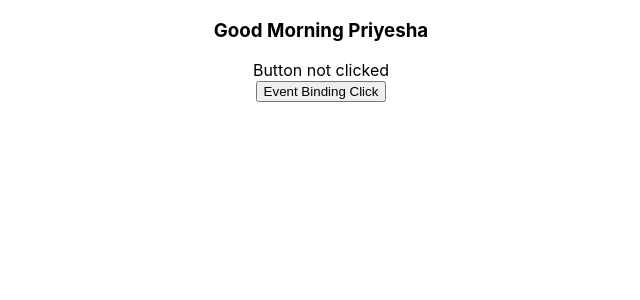
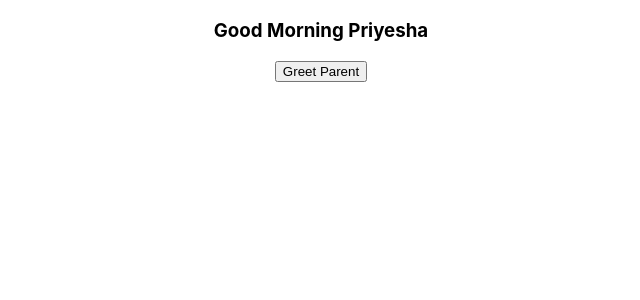
Before and after one commit to Priyesha/Learning-React, a React (Create React App) app: page / in a window 1280 px wide. Shown: the top 300 px of the page, without its empty margins (319-959 px from the left). Built offline with nearby package versions, Linux system fonts and the light colour scheme.

Commit message:
passing method as props

```diff
--- a/src/App.js
+++ b/src/App.js
@@ -8,6 +8,7 @@
 import EventHandlingFunctional from './components/eventHandlingFunctional';
 import EventHandlingClass from './components/eventHandlingClass';
 import EventBinding from './components/eventBinding';
+import Parent from './components/parentComponent'
 
 function App() {
   return (
@@ -32,7 +33,8 @@
     {/* <Counter></Counter>
     <EventHandlingFunctional/>
     <EventHandlingClass/> */}
-    <EventBinding></EventBinding>
+    {/* <EventBinding></EventBinding> */}
+    <Parent/>
 
     </div>
   );
--- /dev/null
+++ b/src/components/childComponent.js
@@ -0,0 +1,7 @@
+import React from 'react';
+
+function Child(props) {
+    return  <button onClick={() => props.greetParent('child')}>Greet Parent</button>
+}
+
+export default Child;
--- /dev/null
+++ b/src/components/parentComponent.js
@@ -0,0 +1,30 @@
+import React, {Component} from 'react';
+import Child from './childComponent';
+
+class Parent extends Component {
+
+    // function greetMe() {
+    //     return 'Parents Greeted';
+    // };
+    constructor() {
+      super();
+      this.state = {
+          parentName: 'Parent'
+      }
+    //   this.greetParent = this.greetParent.bind(this);
+    }
+
+    greetParent = (childName) => {
+        console.log(`Hello ${this.state.parentName} from ${childName}`)
+    }
+
+    render() {
+        return (
+            <div>
+             <Child greetParent={this.greetParent}></Child>
+            </div>
+        )
+    }
+}
+
+export default Parent;
```
